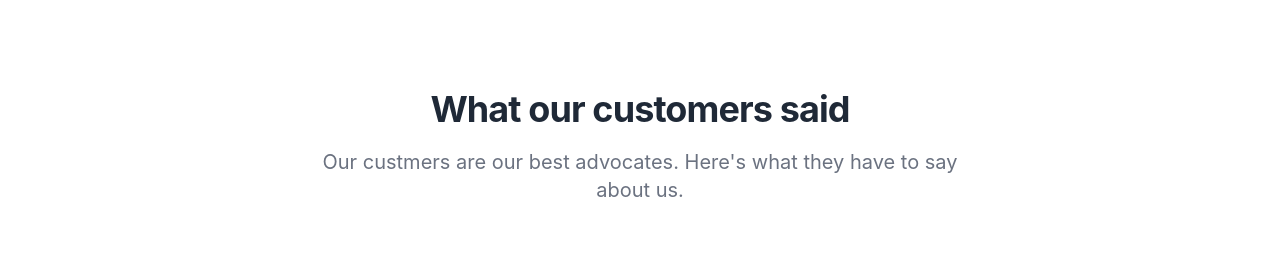
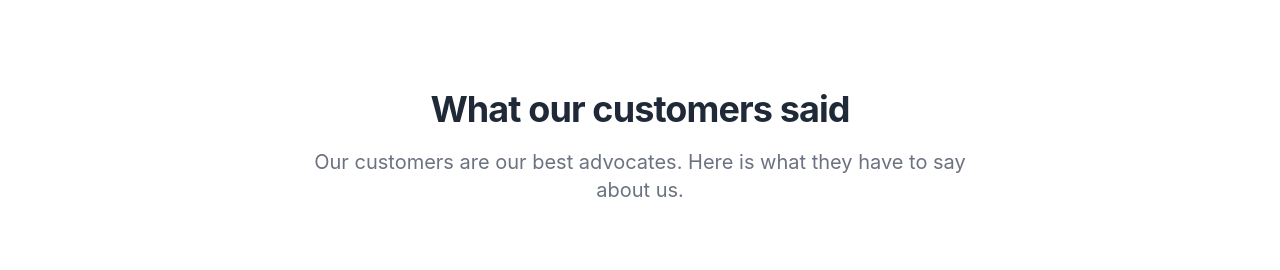
Before and after one commit to Ezenwankwo/rallypoint-frontend, a Next.js app: page / in a window 1280 px wide. Shown: the part 1860-2130 px from the top of the page. Built offline with nearby package versions, Linux system fonts and the light colour scheme.

Commit message:
fix: eslint issue

```diff
--- a/pages/index.js
+++ b/pages/index.js
@@ -43,7 +43,7 @@ export default function Home() {
       <Benefits imgPos="right" data={benefitTwo} />
       <SectionTitle
         title="What our customers said">
-        Our custmers are our best advocates. Here's what they have to say about us.
+        Our customers are our best advocates. Here is what they have to say about us.
       </SectionTitle>
       <Testimonials />
       <SectionTitle title="Frequently Asked Questions">
```
